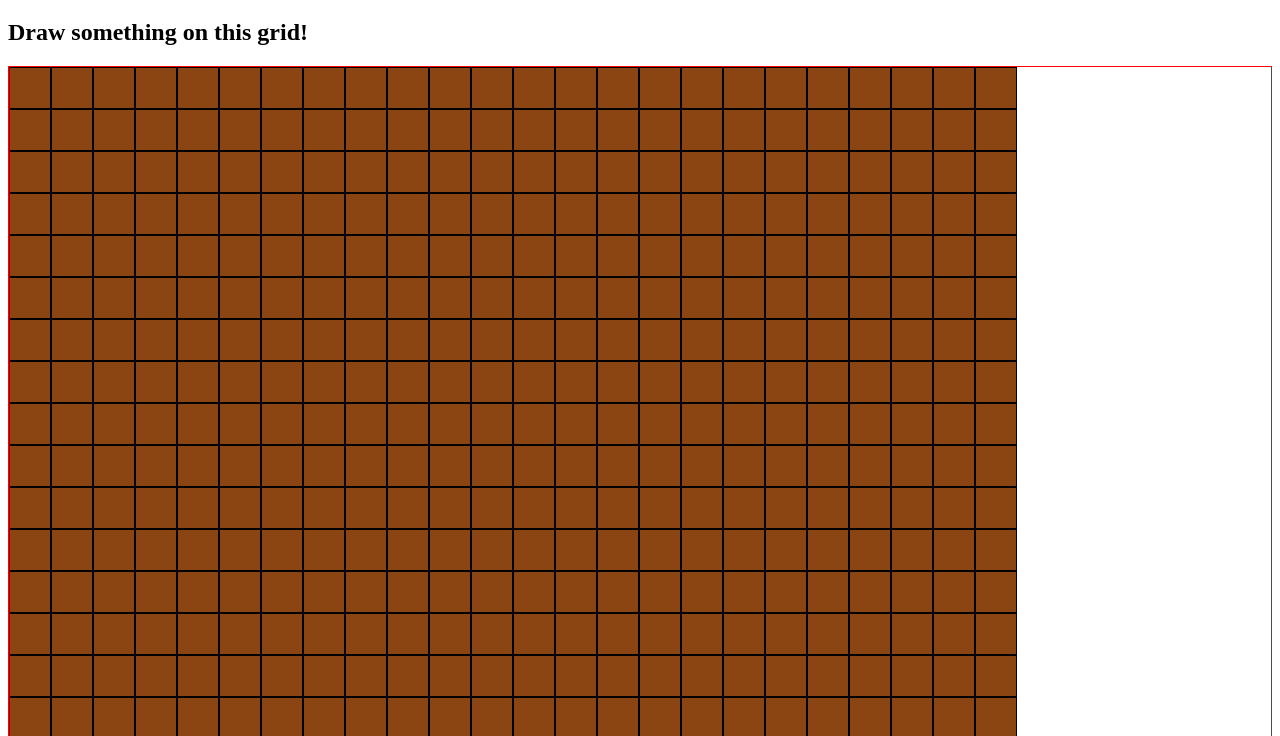
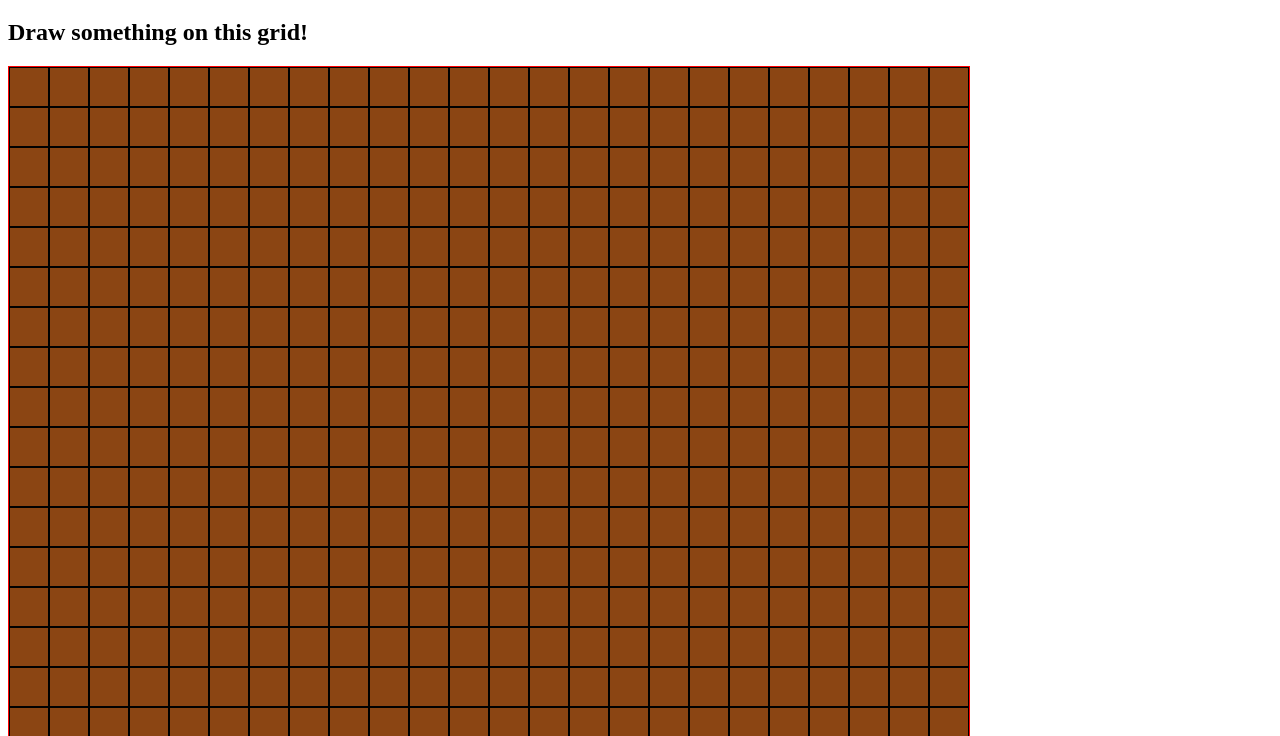
Before and after one commit to ganud/etch-a-sketch, a plain HTML site: page index.html in a window 1280 px wide. Shown: the part 61-797 px from the top of the page. Drawn offline with Linux system fonts and the light colour scheme.

Commit message:
square size now scales to container depending on number

```diff
--- a/style.css
+++ b/style.css
@@ -1,11 +1,12 @@
 .container {
     display: flex;
     border: solid red 1px;
+    width:960px;
+    height:960px;
 }
 
 .square {
     aspect-ratio: 1 / 1;
-    padding: 20px;
     background-color: saddlebrown;
     border: solid black 1px;
 }
@@ -13,3 +14,7 @@
 .changed {
     background-color: black;
 }
+
+.line {
+    flex-grow: 1;
+}
```
